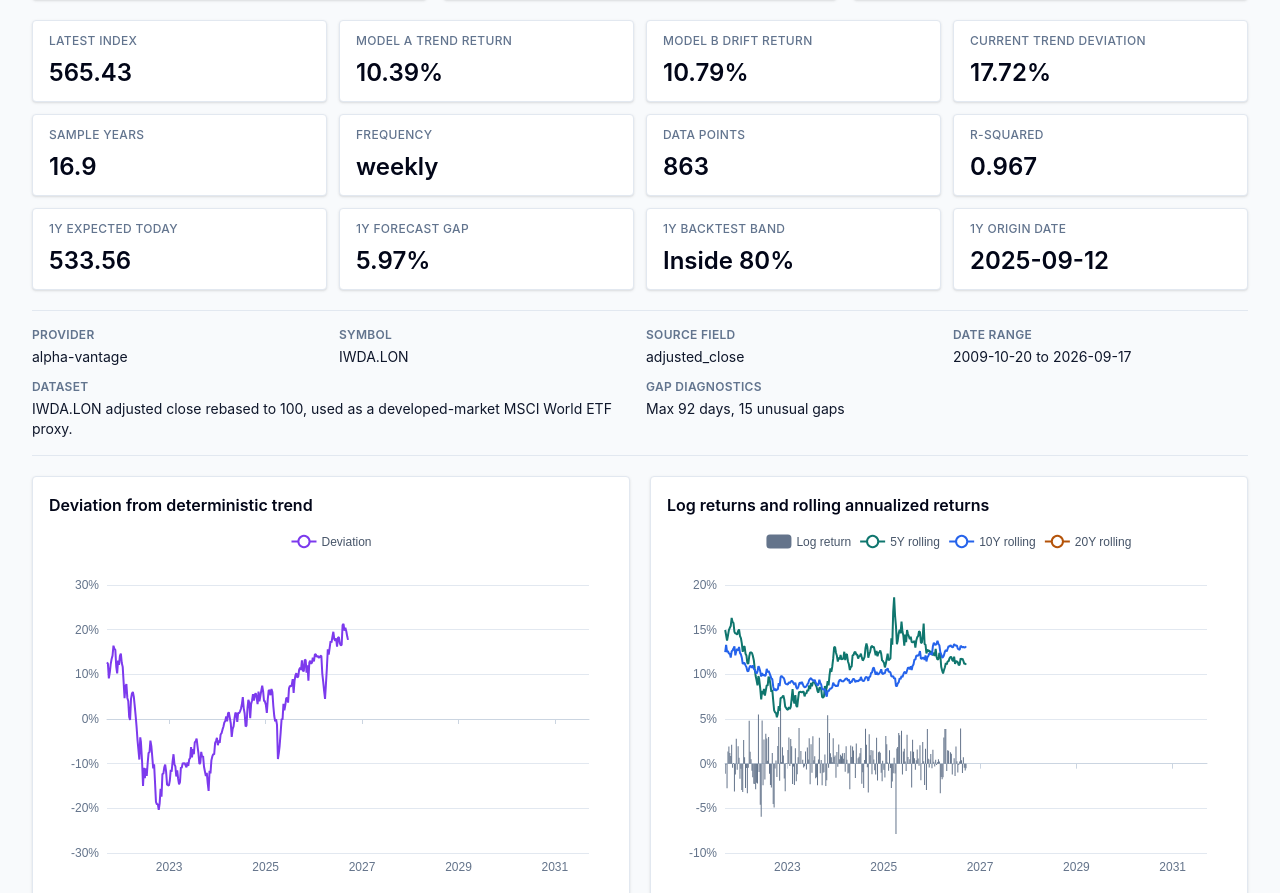
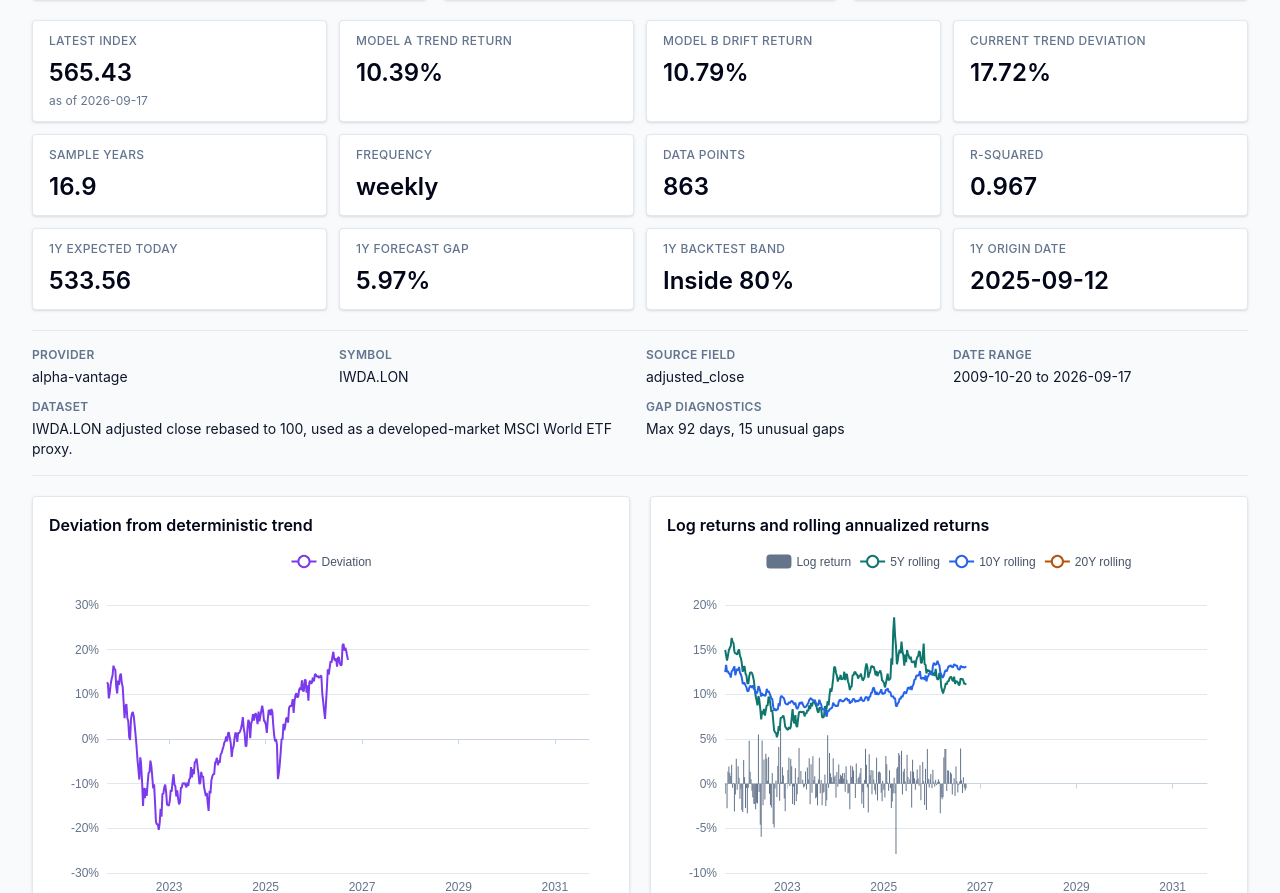
Before and after one commit to YuCJ/market-growth-path, a React (Vite) app: page / in a window 1280 px wide. Shown: the part 1090-1983 px from the top of the page. Built offline with nearby package versions, Linux system fonts and the light colour scheme.

Commit message:
Show the date of the latest index value
The number alone does not say which week it covers, which matters when the
weekly dataset update is a few days behind.

```diff
--- a/src/App.tsx
+++ b/src/App.tsx
@@ -218,7 +218,11 @@ export default function App() {
 
         {/* Key model and dataset metrics */}
         <section className="grid gap-3 pb-5 sm:grid-cols-2 lg:grid-cols-4">
-          <Metric label="Latest index" value={formatNumber(latest.total_return_index)} />
+          <Metric
+            label="Latest index"
+            value={formatNumber(latest.total_return_index)}
+            note={`as of ${latest.date}`}
+          />
           <Metric
             label="Model A trend return"
             value={formatPercent(analysis.trend.annualizedTrendReturn)}
@@ -295,13 +299,22 @@ export default function App() {
   );
 }
 
-function Metric({ label, value }: { label: string; value: string }) {
+function Metric({
+  label,
+  value,
+  note,
+}: {
+  label: string;
+  value: string;
+  note?: string;
+}) {
   return (
     <div className="rounded border border-slate-200 bg-white px-4 py-3 shadow-sm">
       <div className="text-xs font-medium uppercase tracking-wide text-slate-500">
         {label}
       </div>
       <div className="mt-2 text-2xl font-semibold text-slate-950">{value}</div>
+      {note ? <div className="mt-1 text-xs text-slate-500">{note}</div> : null}
     </div>
   );
 }
```
